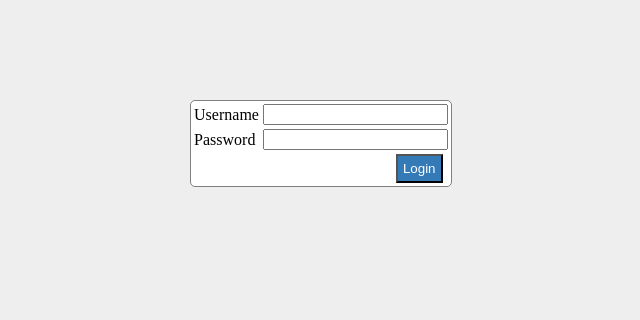
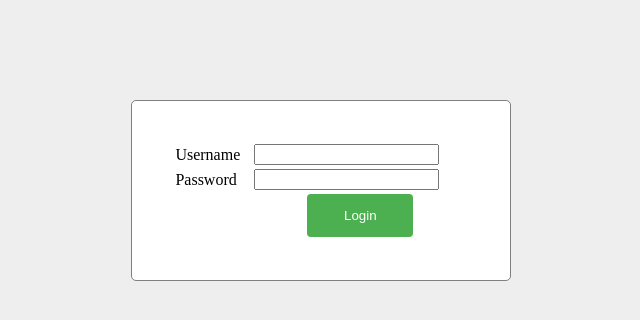
Before and after one commit to Andrea-Ientile-JCMaxwell-5BI/Progetti-Esame-Maturit-2017-Siti-con-Database, a PHP site: page /Login.php in a window 1280 px wide. Shown: the top 320 px of the page, without its empty margins (319-959 px from the left). Run offline with PHP 8.4, Linux system fonts and the light colour scheme.

Commit message:
Update style.css

```diff
--- a/style.css
+++ b/style.css
@@ -3,16 +3,35 @@ body{
 }
 #frm{
   border: solid gray 1px;
-  width: 20%;
+  width: 30%;
   border-radius: 5px;
   margin: 100px auto;
   background: white;
-  paddling: 50px;
-}
-#btn{
-  color: #fff;
-  background: #337ab7;
-  padding: 5px;
-  margin-left: 69%;
+  padding: 40px;
 
 }
+#User{
+
+
+
+
+
+ }
+ #Pass{
+
+
+
+
+ }
+#btn{
+
+    width: 50%;
+    background-color: #4CAF50;
+    color: white;
+    padding: 14px 20px;
+
+    border: none;
+    border-radius: 4px;
+    cursor: pointer;
+
+}
```
